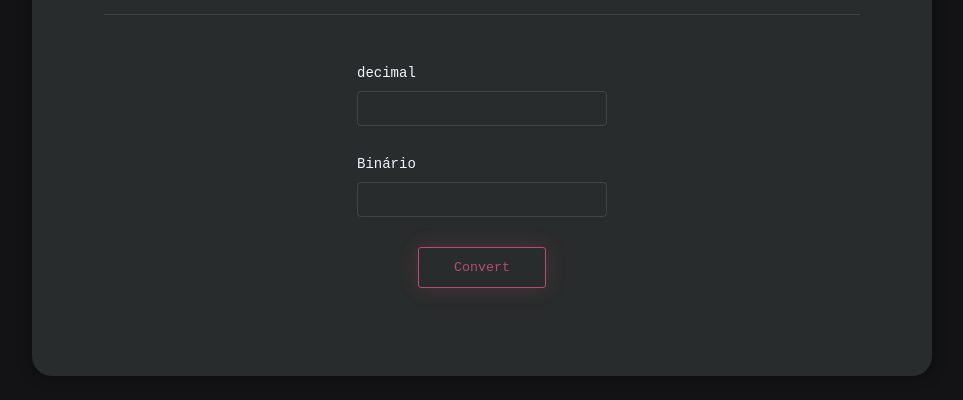
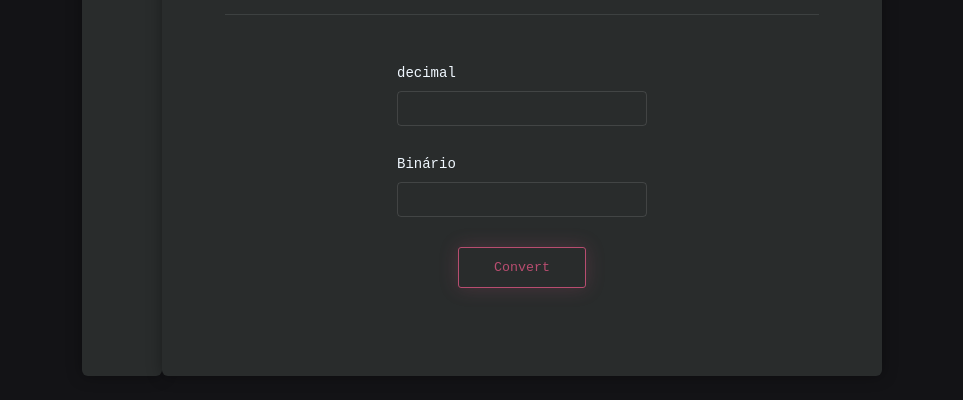
Before and after one commit to LuciLua/DecimalBinario, a plain HTML site: page index.html in a window 1280 px wide. Shown: the part 239-639 px from the top of the page, without its empty margins (158-1121 px from the left). Drawn offline with Linux system fonts and the light colour scheme.

Commit message:
:cactus: menuLeft add

```diff
--- a/css/style.css
+++ b/css/style.css
@@ -22,6 +22,17 @@ main{
     position: relative;
 }
 
+.wrap-container{
+    position: relative;
+    /* background-color: aliceblue; */
+    width: 100%;
+    max-width: 800px;
+
+    display: flex;
+    flex-direction: row;
+    align-items: center;
+}
+
 .container{
     display: flex;
     align-items: center;
@@ -32,18 +43,37 @@ main{
     padding: 30px;
 }
 
+.menu{
+    background-color: rgb(41, 44, 44);
+    box-shadow: 0 0 15px rgba(0, 0, 0, 0.357);
+    border-radius: 6px;
+
+    position: relative;
+
+    font-family: 'Fira Code', monospace;
+
+    width: 100%;
+    height: 100%;
+    max-width: 10%;
+    margin-right: auto;
+}
+
 .box{
     background-color: rgb(41, 44, 44);
     box-shadow: 0 0 15px rgba(0, 0, 0, 0.357);
-    border-radius: 20px;
+    border-radius: 6px;
 
     position: relative;
 
     font-family: 'Fira Code', monospace;
 
     width: 900px;
-    max-width: 95%;
+    max-width: 90%;
+    margin-left: auto;
 }
+
+
+
 .foo{
     display: flex;
     position: relative;
--- a/index.html
+++ b/index.html
@@ -9,6 +9,10 @@
 </head>
 <body>
     <main>
+        <div class="wrap-container">
+            <div class="menu">
+
+            </div>
             <div class="container box">
                 <header>
                     <h1>Conversor<br><span> Decimal</span> <span><-></span><span> Binário</span></h1>
@@ -22,6 +26,7 @@
                     <button onclick="dec()" class="convert">Convert</button>
                 </div>
             </div>
+        </div>
         <div class="foo">
             <div class="footer box">
                 <a href="https://github.com/LuciLua/DecimalBinario"><img src="img/github.svg" alt="Repositório"></a>
```
Lines whose indentation alone changed are shown as unchanged.
